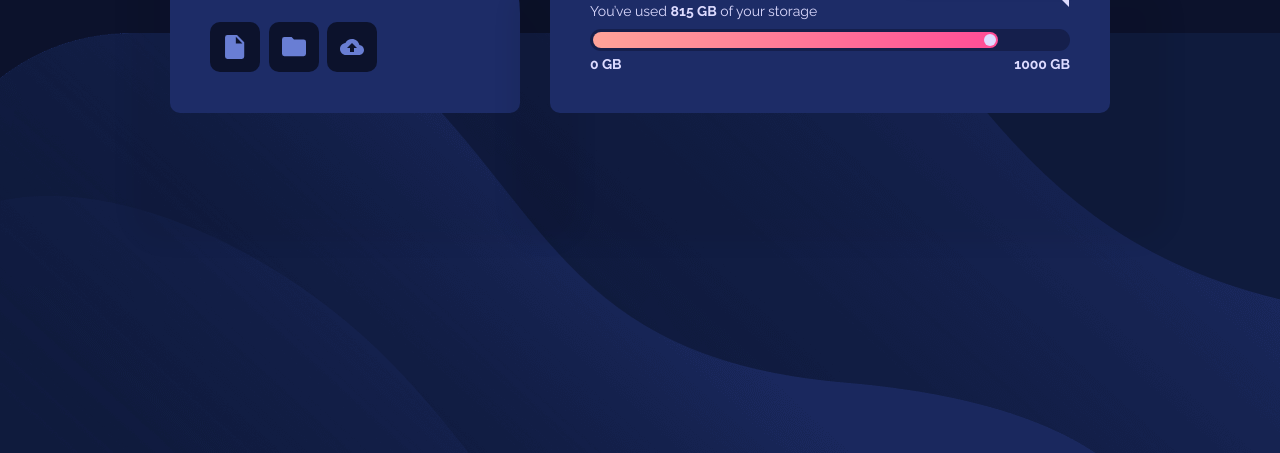
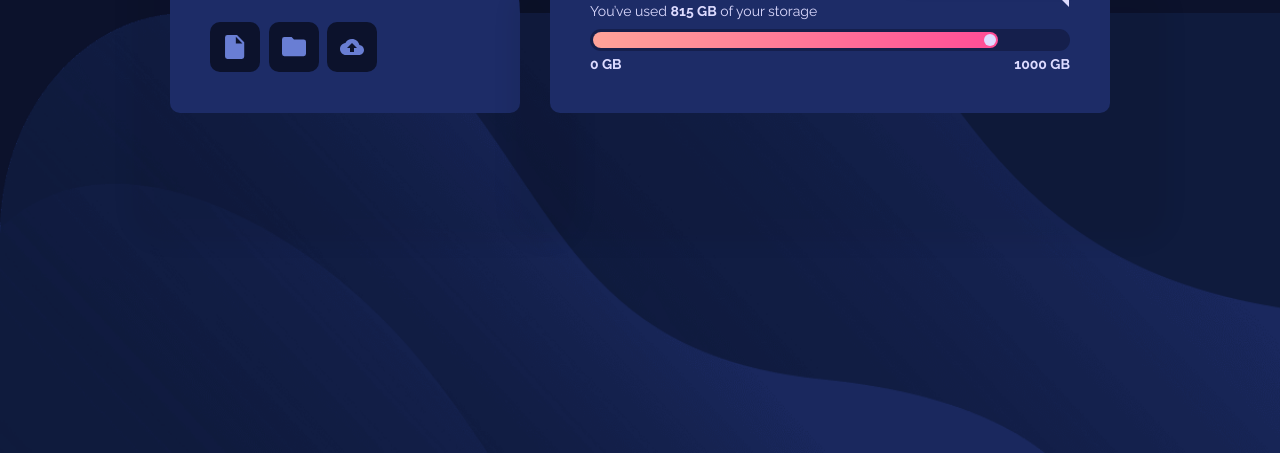
Before and after one commit to anetakotas/fylo-data-storage-component, a plain HTML site: page index.html in a window 1280 px wide. Shown: the part 347-800 px from the top of the page. Drawn offline with Linux system fonts and the light colour scheme.

Commit message:
Update style.css

```diff
--- a/style.css
+++ b/style.css
@@ -22,7 +22,8 @@ body {
     background-color: hsl(229, 57%, 11%);
     background-image: url("../images/bg-desktop.png");
     background-repeat: no-repeat;
-    background-position: bottom;
+    background-position: bottom right;
+    background-size: 100% 55%;
 }
 
 main {
```
